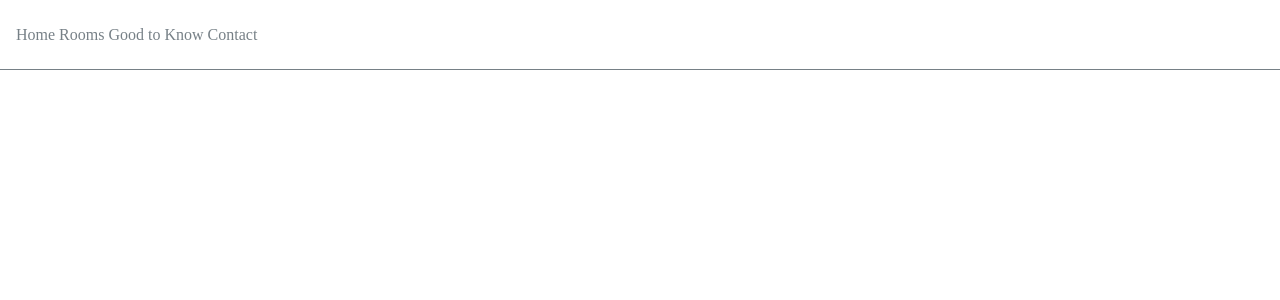
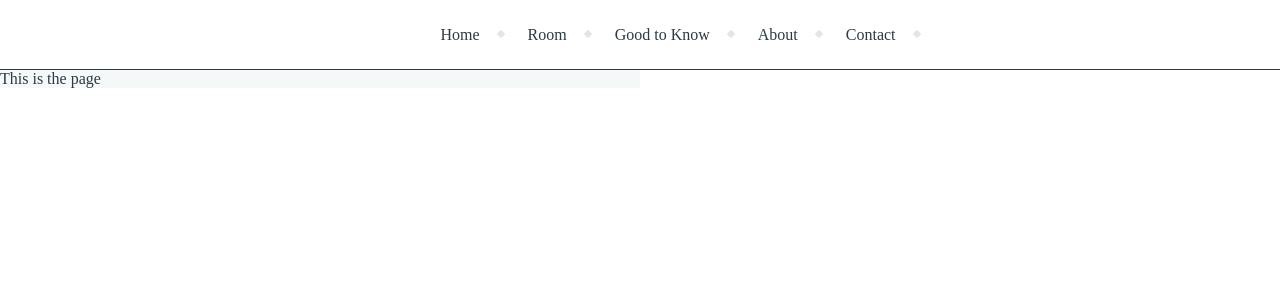
Before and after one commit to jendhordejan/barangay_bnb, a React (Create React App) app: page / in a window 1280 px wide. Shown: the top 300 px of the page. Built offline with nearby package versions, Linux system fonts and the light colour scheme; a web font is replaced by a local one.

Commit message:
feature/layout: -Page -Header -Navbar

```diff
--- a/src/App.tsx
+++ b/src/App.tsx
@@ -1,6 +1,7 @@
 import React from 'react';
-import Navbar from './components/layouts/Navbar';
-import Page from './components/layouts/Page';
+import Header from './components/layouts/Header/Index';
+import Navbar from './components/layouts/Navbar/Index';
+import Page from './components/layouts/Page/Index';
 import { GlobalStyle } from './global/GlobalStyle'
 
 function App() {
@@ -8,9 +9,11 @@ function App() {
     <>
       <GlobalStyle />
       <div className="App">
-        <Navbar />
+        <Header>
+          <Navbar />
+        </Header>
         <Page>
-
+          This is the page
         </Page>
       </div>
     </>
--- a/src/components/layouts/Navbar.tsx
+++ b/src/components/layouts/Header/Index.tsx
@@ -1,7 +1,7 @@
 import { FC } from 'react'
 import styled from 'styled-components'
 
-const StyledNavbar = styled.div`
+const HeaderWrapper = styled.div`
   position: absolute;
   top: 0;
   left: 0;
@@ -11,26 +11,18 @@ const StyledNavbar = styled.div`
   padding-left: 16px;
 
   border-bottom: solid 1px #2B3A44;
-
+  background-color: #ffffff;
   display: flex;
   align-items: center;
   justify-content: space-between;
-
-  /* height: 80px;
-  background: solid;
-
-  box-shadow: 0 0 12px 0 rgba(0, 0, 0, 0.175); */
 `
 
-const Navbar: FC = () => {
+const Header: FC = ({children}) => {
   return (
-    <StyledNavbar>
-      Home
-      Rooms
-      Good to Know
-      Contact
-    </StyledNavbar>
+    <HeaderWrapper>
+      {children}
+    </HeaderWrapper>
   )
 }
 
-export default Navbar
+export default Header
--- /dev/null
+++ b/src/components/layouts/Index.ts
@@ -0,0 +1,8 @@
+import Header from "./Header/Index";
+import Page from "./Page/Index";
+
+
+export {
+  Header,
+  Page
+}
--- /dev/null
+++ b/src/components/layouts/Navbar/Index.tsx
@@ -0,0 +1,59 @@
+import { FC } from 'react'
+import styled from 'styled-components'
+
+const NavbarWrapper = styled.div`
+  width: 100%;
+  display: flex;
+  justify-content: center;
+
+
+  ul {
+    list-style: none;
+    display: flex;
+  }
+
+  li {
+    position: relative;
+    padding: 0 24px;
+  }
+
+  /** diamond shape */
+  li::before {
+    width: 6px;
+    height: 6px;
+    position: absolute;
+    right: 0;
+    -webkit-transform: rotate(45deg);
+    transform: rotate(45deg);
+    background: #E7E3E3;
+    display: block !important;
+    content: "";
+    top: 8px;
+  }
+
+
+  li a {
+    font-size: 16px;
+    line-height: 24px;
+    color: #2B3A44;
+    text-align: center;
+
+    text-decoration: none;
+  }
+`
+
+const Navbar: FC = () => {
+  return (
+    <NavbarWrapper>
+      <ul>
+        <li><a href="#home">Home</a></li>
+        <li><a href="#room">Room</a></li>
+        <li><a href="#tips">Good to Know</a></li>
+        <li><a href="#about">About</a></li>
+        <li><a href="#contact">Contact</a></li>
+      </ul>
+    </NavbarWrapper>
+  )
+}
+
+export default Navbar
--- a/src/components/layouts/Page.tsx
+++ b/src/components/layouts/Page/Index.tsx
@@ -6,7 +6,7 @@ const StyledPage = styled.div`
   height: 100%;
   overflow: hidden;
   margin: 0;
-  padding: 0;
+  padding-top: 70px;
   background: linear-gradient( to left, #ffffff 50%, rgba(230, 237, 238, 0.377) 50%);
 `
 
--- a/src/global/GlobalStyle.tsx
+++ b/src/global/GlobalStyle.tsx
@@ -9,8 +9,6 @@ export const GlobalStyle = createGlobalStyle`
     body {
       font-family: 'Antic Didone', serif;
       color: #2b3a44;
-
-      opacity: 0.8;
       height: 100%;
     }
 `
```
